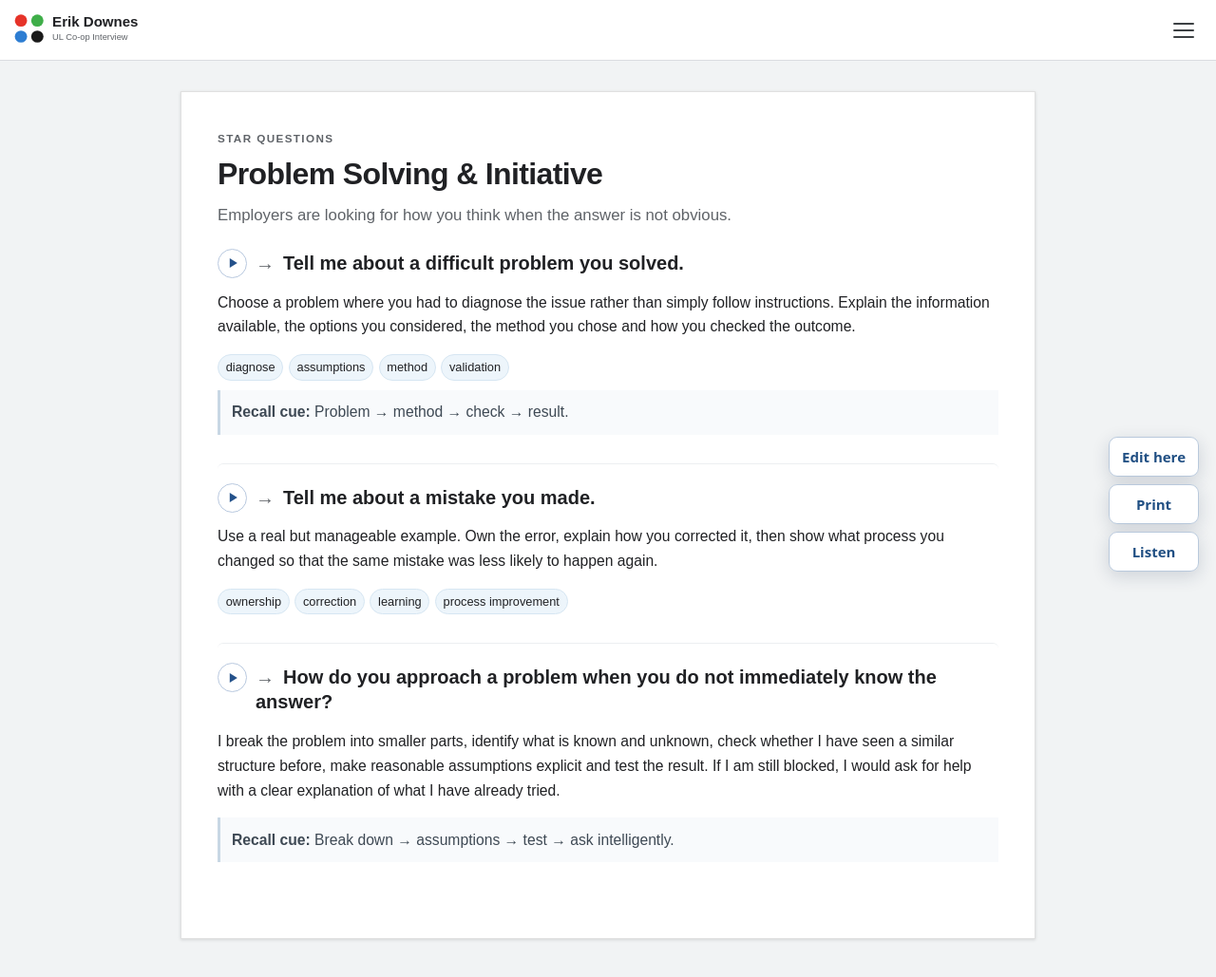
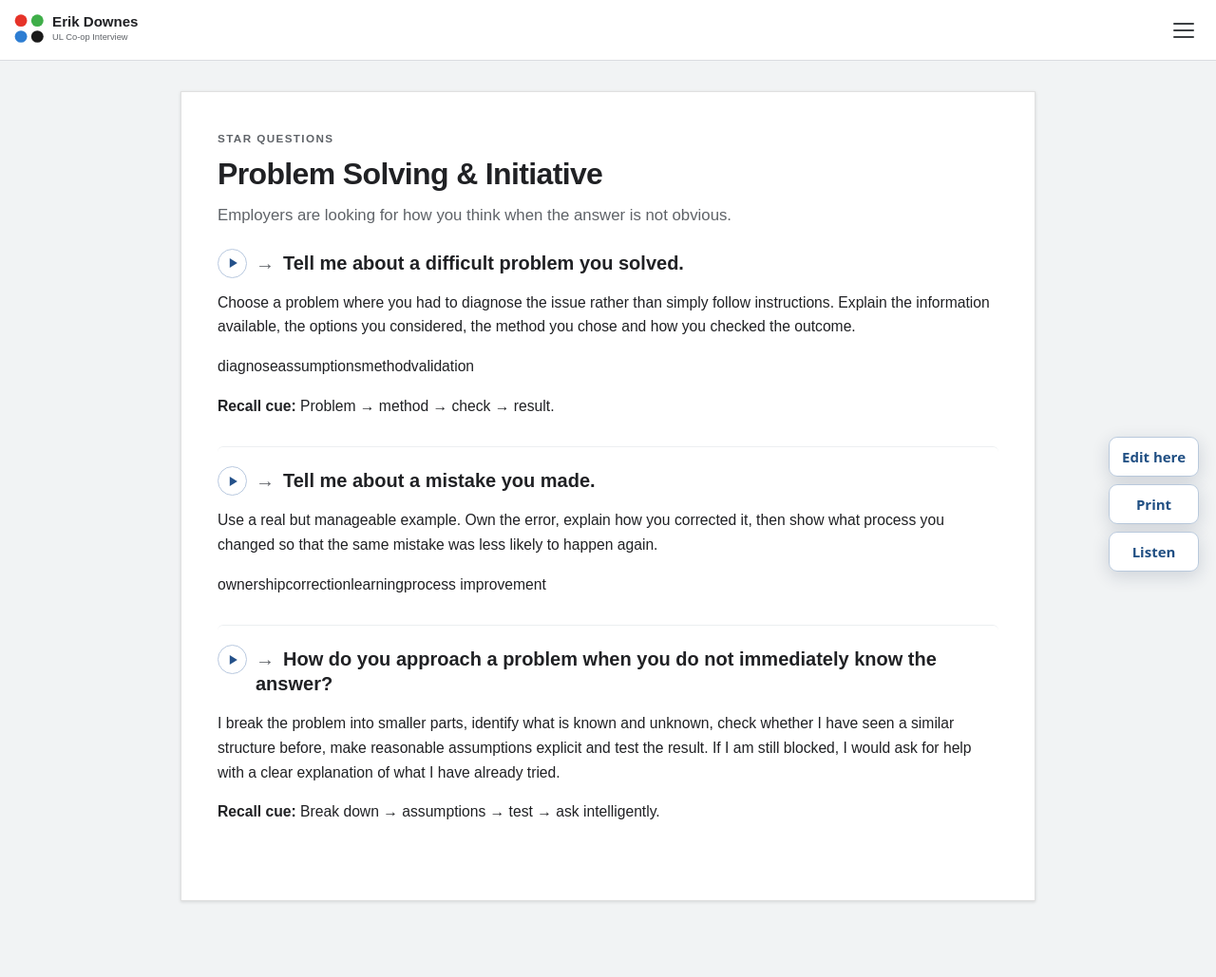
Before and after one commit to ronandownes/coop, a Jekyll site: the page built from problem-solving.md, in a window 1280 px wide and 1061 px high. Shown: the top 1029 px of the window at 95% size. Built offline with Jekyll 4.4.1, drawn with Linux system fonts in a browser that asks for light colours.

Commit message:
Update problem-solving.md (via Pages CMS)

```diff
--- a/problem-solving.md
+++ b/problem-solving.md
@@ -1,27 +1,25 @@
 ---
 layout: doc
 title: Problem Solving & Initiative
-nav_order: 40
 eyebrow: STAR QUESTIONS
 intro: Employers are looking for how you think when the answer is not obvious.
 ---
-
 ## Difficult problem | Tell me about a difficult problem you solved.
 
 Choose a problem where you had to diagnose the issue rather than simply follow instructions. Explain the information available, the options you considered, the method you chose and how you checked the outcome.
 
-<div class="key-vocab"><span>diagnose</span><span>assumptions</span><span>method</span><span>validation</span></div>
+diagnoseassumptionsmethodvalidation
 
-<p class="recall"><strong>Recall cue:</strong> Problem → method → check → result.</p>
+**Recall cue:** Problem → method → check → result.
 
 ## Mistake | Tell me about a mistake you made.
 
 Use a real but manageable example. Own the error, explain how you corrected it, then show what process you changed so that the same mistake was less likely to happen again.
 
-<div class="key-vocab"><span>ownership</span><span>correction</span><span>learning</span><span>process improvement</span></div>
+ownershipcorrectionlearningprocess improvement
 
 ## Unknown problem | How do you approach a problem when you do not immediately know the answer?
 
 I break the problem into smaller parts, identify what is known and unknown, check whether I have seen a similar structure before, make reasonable assumptions explicit and test the result. If I am still blocked, I would ask for help with a clear explanation of what I have already tried.
 
-<p class="recall"><strong>Recall cue:</strong> Break down → assumptions → test → ask intelligently.</p>
+**Recall cue:** Break down → assumptions → test → ask intelligently.
```
